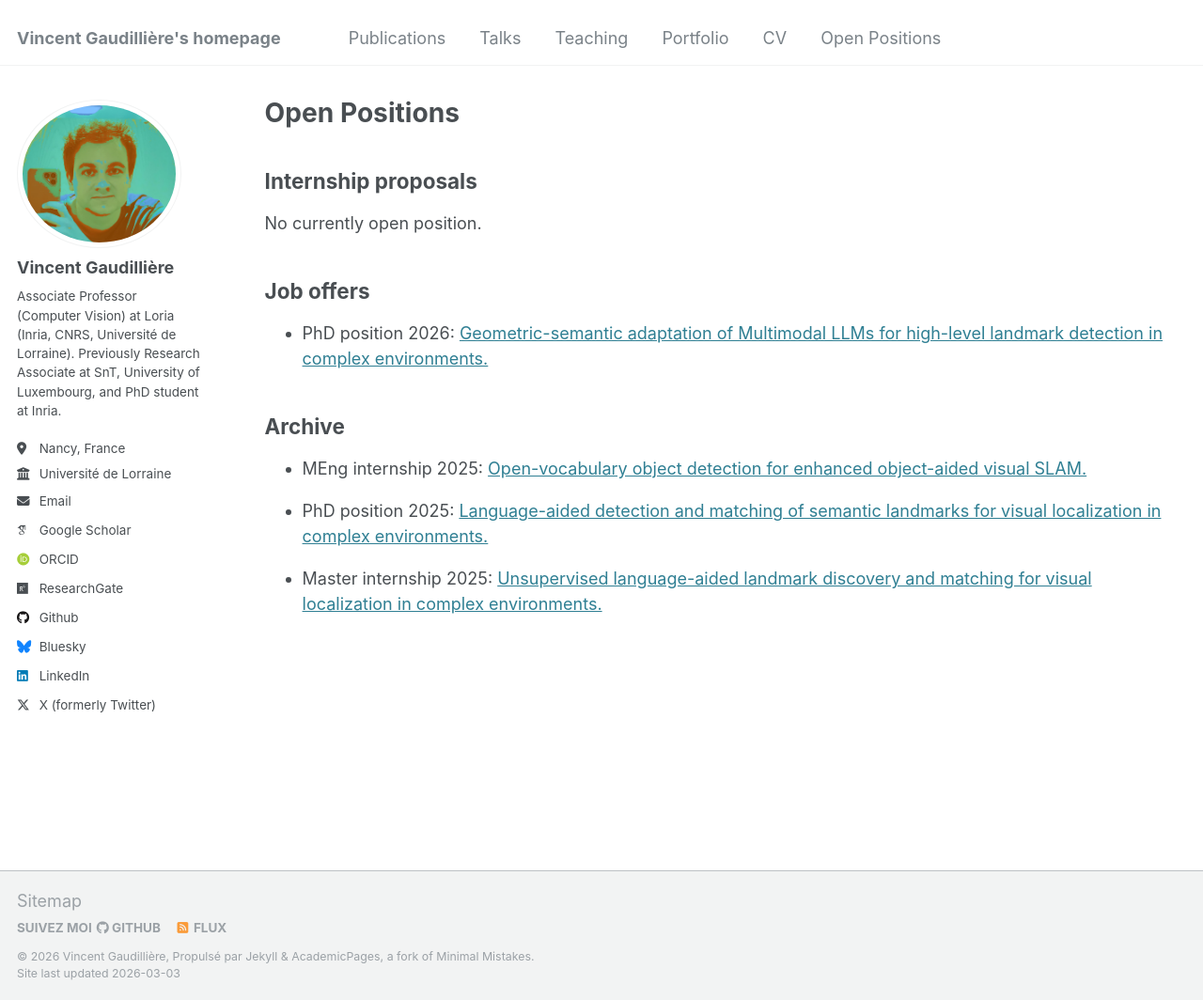
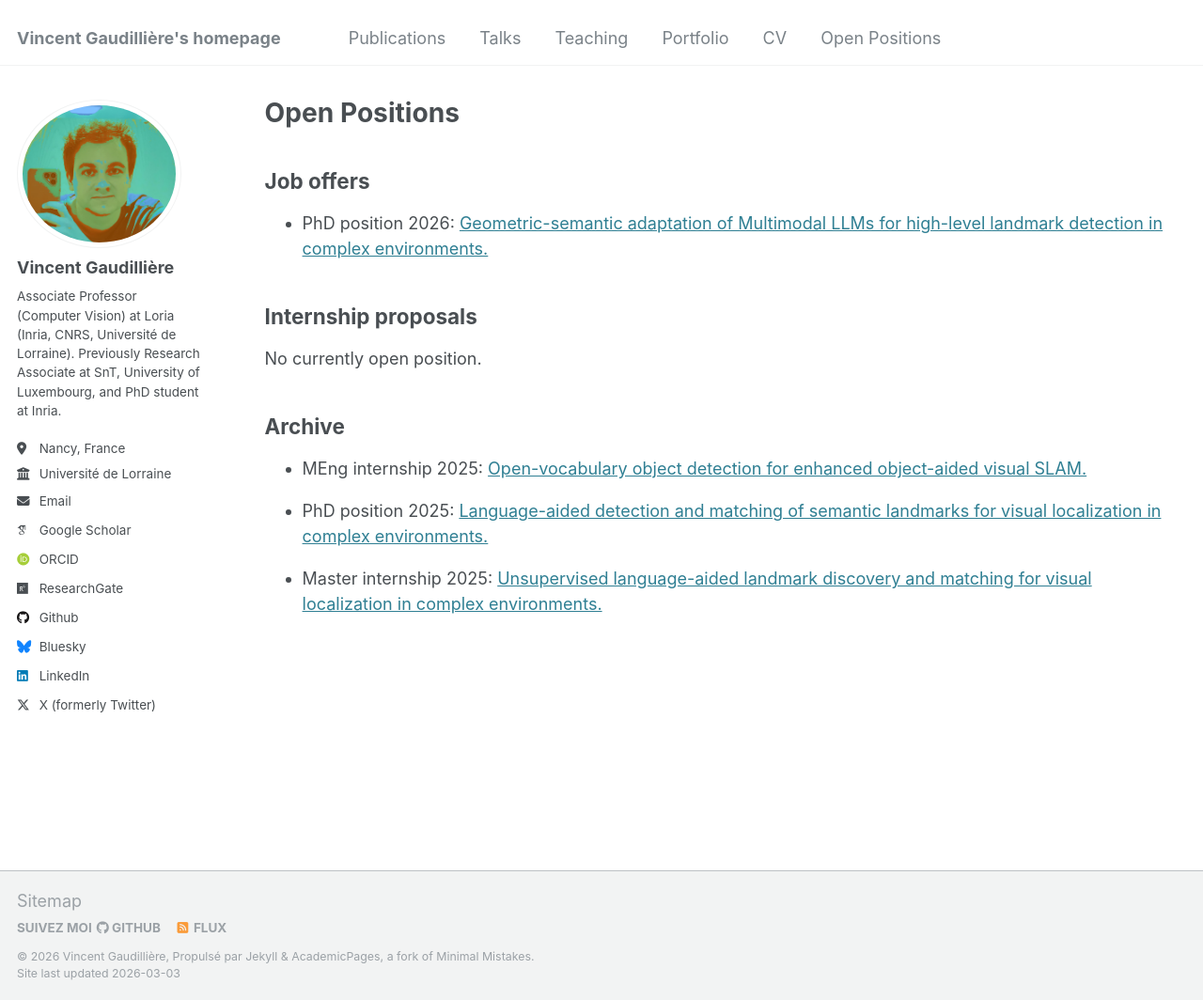
Before and after one commit to vincentgaudilliere/vincentgaudilliere.github.io, a Jekyll site: the page built from _pages/positions.html, in a window 1280 px wide and 1064 px high. Shown: the whole window at 94% size. Built offline with Jekyll 4.4.1, drawn with Linux system fonts in a browser that asks for light colours; some web fonts are replaced; some of the changed lines change nothing that is shown.

Commit message:
Update positions.html

```diff
--- a/_pages/positions.html
+++ b/_pages/positions.html
@@ -4,6 +4,15 @@ title: "Open Positions"
 permalink: /positions/
 author_profile: true
 ---
+
+<h2>Job offers</h2>
+
+<!--<p>No currently open position.</p>-->
+
+<ul>
+  <li>PhD position 2026: <a href="/files/PhD_Thesis_ENACT_proposal_2026.pdf" title="PhD Thesis ENACT proposal 2026">Geometric-semantic adaptation of Multimodal
+LLMs for high-level landmark detection in complex environments.</a></li>
+</ul>
 
 <h2>Internship proposals</h2>
 
@@ -13,15 +22,6 @@ author_profile: true
 </ul>
 -->
 <p>No currently open position.</p>
-
-<h2>Job offers</h2>
-
-<!--<p>No currently open position.</p>-->
-
-<ul>
-  <li>PhD position 2026: <a href="/files/PhD_Thesis_ENACT_proposal_2026.pdf" title="PhD Thesis ENACT proposal 2026">Geometric-semantic adaptation of Multimodal
-LLMs for high-level landmark detection in complex environments.</a></li>
-</ul>
 
 <h2>Archive</h2>
 
```
